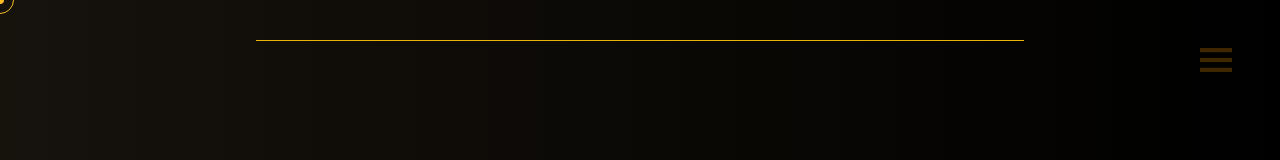
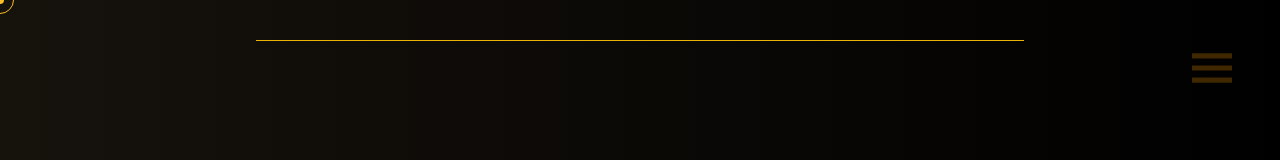
Before and after one commit to Exileurt/PortFolio, a React (Vite) app: page / in a window 1280 px wide. Shown: the top 160 px of the page. Built offline with nearby package versions, Linux system fonts and the light colour scheme.

Commit message:
Upgrade cursor and some detail

```diff
--- a/src/components/Cursor/cursor.jsx
+++ b/src/components/Cursor/cursor.jsx
@@ -6,7 +6,20 @@ export const CursorContext = createContext();
 
 const CursorProvider = ({children}) => {
   const cursor = useRef();
+
   useLayoutEffect(() => {
+    const handleMouseDown = () => {
+      gsap.to(cursorOut.current, {
+        scale: 2,
+        ease: 'ease',
+      });
+    };
+    const handleMouseUp = () => {
+      gsap.to(cursorOut.current, {
+        scale: 1,
+        ease: 'ease',
+      });
+    };
     gsap.set(cursor.current, {xPercent: -50, yPercent: -50});
     let xTo = gsap.quickTo(cursor.current, 'x', {
       duration: 0.1,
@@ -20,6 +33,8 @@ const CursorProvider = ({children}) => {
       xTo(e.clientX);
       yTo(e.clientY);
     });
+    window.addEventListener('mousedown', handleMouseDown);
+    window.addEventListener('mouseup', handleMouseUp);
   }, []);
   const cursorOut = useRef();
   useLayoutEffect(() => {
@@ -41,16 +56,20 @@ const CursorProvider = ({children}) => {
   const onEnterCursor = () => {
     gsap.to(cursor.current, {
       scale: 2,
-      border: 1,
+      borderWidth: 1,
       borderColor: 'white',
       backgroundColor: 'transparent',
     });
-    gsap.to(cursorOut.current, {scale: 2, borderColor: 'white'});
+    gsap.to(cursorOut.current, {
+      scale: 2,
+      borderWidth: 2,
+      borderColor: 'white',
+    });
   };
   const onLeaveCursor = () => {
     gsap.to(cursor.current, {
       scale: 1,
-      border: 0,
+      borderWidth: 0,
       backgroundColor: '#FFCA16',
     });
     gsap.to(cursorOut.current, {scale: 1, borderColor: '#FFCA16'});
--- a/src/pages/Home/Menu.jsx
+++ b/src/pages/Home/Menu.jsx
@@ -1,8 +1,6 @@
 import {NavLink} from 'react-router-dom';
-import {useContext, useState, useEffect} from 'react';
+import {useContext, useState, useLayoutEffect} from 'react';
 import gsap from 'gsap';
-import hamburger from '../../assets/hamburger.svg';
-import cross from '../../assets/cross.svg';
 import {CursorContext} from '../../components/Cursor/cursor';
 
 const Menu = () => {
@@ -24,11 +22,16 @@ const Menu = () => {
   };
 
   //Background-text transition
-  useEffect(() => {
+  useLayoutEffect(() => {
+    if (menuIsOpen) {
       let tl = gsap.timeline({paused: true});
       tl.fromTo('#menu', {y: -2000}, {y: 0, ease: 'power1.out', duration: 0.4});
       tl.fromTo('#about', {x: 2000}, {x: 0, ease: 'power1.out', duration: 0.2});
-    tl.fromTo('#project', {x: 2000}, {x: 0, ease: 'power1.out', duration: 0.2});
+      tl.fromTo(
+        '#project',
+        {x: 2000},
+        {x: 0, ease: 'power1.out', duration: 0.2}
+      );
       tl.fromTo(
         '#linkedin',
         {x: 2000},
@@ -36,11 +39,12 @@ const Menu = () => {
       );
       if (animationMenuIsOpen) {
         tl.play();
-    } else {
+      } else if (!menuIsOpen) {
         tl.reverse(2);
         gsap.to('#cross', {rotation: -90, duration: 0.5});
       }
-  }, [animationMenuIsOpen]);
+    }
+  }, [menuIsOpen, animationMenuIsOpen]);
 
   //On enter-leave
   const onEnter = ({currentTarget}) => {
@@ -50,8 +54,6 @@ const Menu = () => {
     gsap.to(currentTarget, {color: 'white'});
   };
 
-  //Cursor
-
   return (
     <div className="relative">
       <button
@@ -60,7 +62,35 @@ const Menu = () => {
         onMouseEnter={onEnterCursor}
         onMouseLeave={onLeaveCursor}
       >
-        <img src={hamburger} alt="hamburger" className="w-8" />
+        <svg
+          className="w-10 h-10 transition-all duration-300 ease-in-out stroke-[#3F2700] hover:stroke-amber-400 hover:scale-110"
+          viewBox="0 0 23 17"
+          fill="none"
+          xmlns="http://www.w3.org/2000/svg"
+        >
+          <line
+            y1="-1.5"
+            x2="23"
+            y2="-1.5"
+            transform="matrix(-1 0 0 1 23 3)"
+            stroke="0"
+            strokeWidth="3"
+          />
+          <line
+            y1="-1.5"
+            x2="23"
+            y2="-1.5"
+            transform="matrix(-1 0 0 1 23 17)"
+            strokeWidth="3"
+          />
+          <line
+            y1="-1.5"
+            x2="23"
+            y2="-1.5"
+            transform="matrix(-1 0 0 1 23 10)"
+            strokeWidth="3"
+          />
+        </svg>
       </button>
 
       {menuIsOpen && (
@@ -73,28 +103,50 @@ const Menu = () => {
             onMouseLeave={onLeaveCursor}
             onClick={handleMenuToggle}
           >
-            <img
-              id="cross"
-              src={cross}
-              alt="cross"
-              className="absolute w-8 h-8 top-12 right-12"
+            <svg
+              className="absolute w-8 h-8 top-12 right-12 ease-in transition-all hover:scale-125"
+              width="50"
+              height="50"
+              viewBox="0 0 50 50"
+              fill="none"
+              xmlns="http://www.w3.org/2000/svg"
+            >
+              <path
+                d="M46.6801 0L25 21.6902L3.3199 0L0 3.29969L21.6914 25.0004L0 46.7018L3.3199 50L25 28.3105L46.6801 50L50 46.7018L28.3086 25.0004L50 3.29969L46.6801 0Z"
+                fill="white"
               />
+            </svg>
           </button>
 
-          <nav className="flex text-white text-9xl font-semibold">
+          <nav className="flex text-white text-9xl font-semibold select-none">
             <ul className="-space-y-5 ">
               <li id="about" onMouseEnter={onEnter} onMouseLeave={onLeave}>
-                <NavLink to="/" onClick={handleMenuToggle}>
+                <NavLink
+                  to="/"
+                  onClick={handleMenuToggle}
+                  onMouseEnter={onEnterCursor}
+                  onMouseLeave={onLeaveCursor}
+                >
                   ABOUT
                 </NavLink>
               </li>
               <li id="project" onMouseEnter={onEnter} onMouseLeave={onLeave}>
-                <NavLink to="/" onClick={handleMenuToggle}>
+                <NavLink
+                  to="/"
+                  onClick={handleMenuToggle}
+                  onMouseEnter={onEnterCursor}
+                  onMouseLeave={onLeaveCursor}
+                >
                   PROJECT
                 </NavLink>
               </li>
               <li id="linkedin" onMouseEnter={onEnter} onMouseLeave={onLeave}>
-                <NavLink to="/" onClick={handleMenuToggle}>
+                <NavLink
+                  to="/"
+                  onClick={handleMenuToggle}
+                  onMouseEnter={onEnterCursor}
+                  onMouseLeave={onLeaveCursor}
+                >
                   LINKEDIN
                 </NavLink>
               </li>
```
Lines whose indentation alone changed are shown as unchanged.
